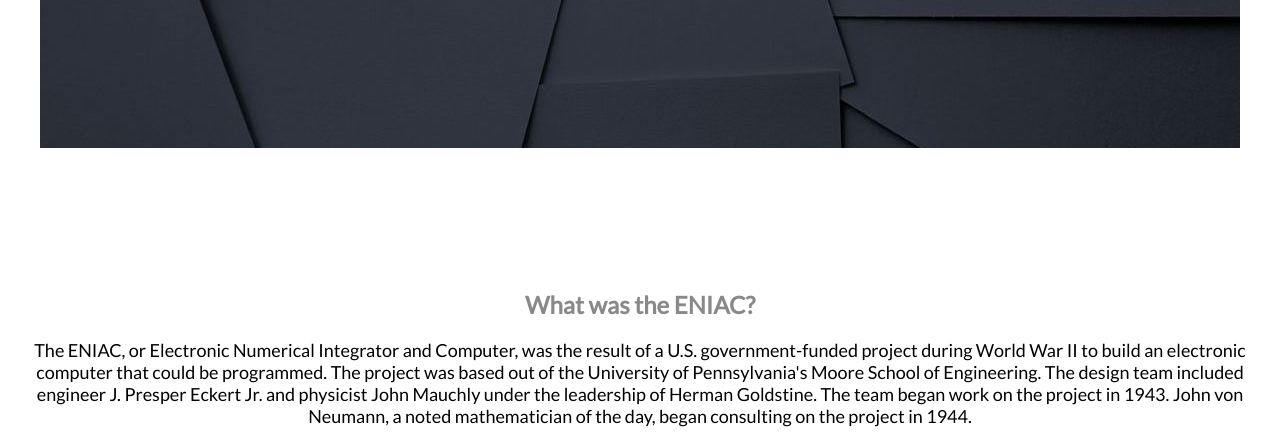
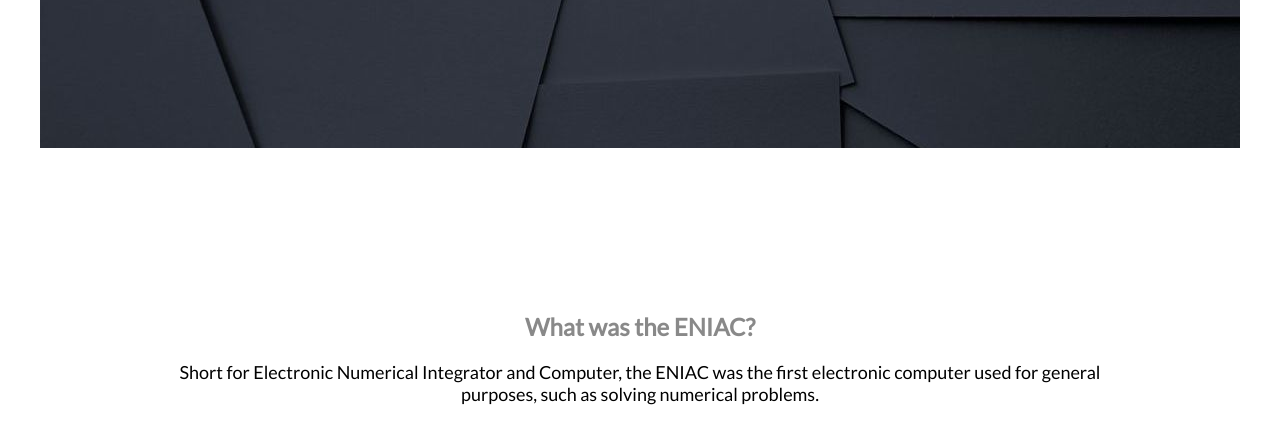
Before and after one commit to Godinhoweverson/PP1_Eniac_First_Computer, a plain HTML site: page index.html in a window 1280 px wide. Shown: the part 519-952 px from the top of the page. Drawn offline with Linux system fonts and the light colour scheme.

Commit message:
Remove border-radius on image

```diff
--- a/assets/css/style.css
+++ b/assets/css/style.css
@@ -110,6 +110,7 @@ li:hover{
     text-align: center;
     font-family: 'Lato', sans-serif;
     font-size: 18px;
+    padding:0 150px 0 150px;
     margin: 0 10px 0 10px;
 }
 
@@ -202,6 +203,5 @@ button:hover{
     top: 50%;
     left:50%;
     transform: translate(-50%, -50%);
-    border-radius: 10px;
 
 }
--- a/index.html
+++ b/index.html
@@ -43,11 +43,9 @@
 <section id="second-container">
  <div class="second-text-container">
      <h2>What was the ENIAC?</h2>
-     <p>The ENIAC, or Electronic Numerical Integrator and Computer, was the result of
-        a U.S. government-funded project during World War II to build an electronic computer that could be programmed.
-         The project was based out of the University of Pennsylvania's Moore School of Engineering. The design team included
-         engineer J. Presper Eckert Jr. and physicist John Mauchly under the leadership of Herman Goldstine. The team began work
-         on the project in 1943. John von Neumann, a noted mathematician of the day, began consulting on the project in 1944.</p>
+     <p>
+        Short for Electronic Numerical Integrator and Computer, the ENIAC was the first electronic computer used for general purposes, such as solving numerical problems.
+     </p>
  </div>
 </section>
 <hr>
```
